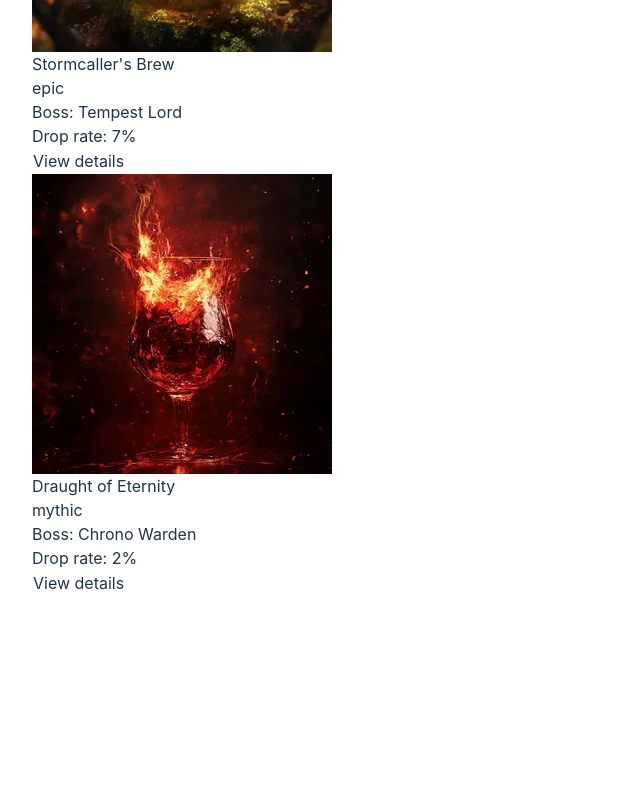
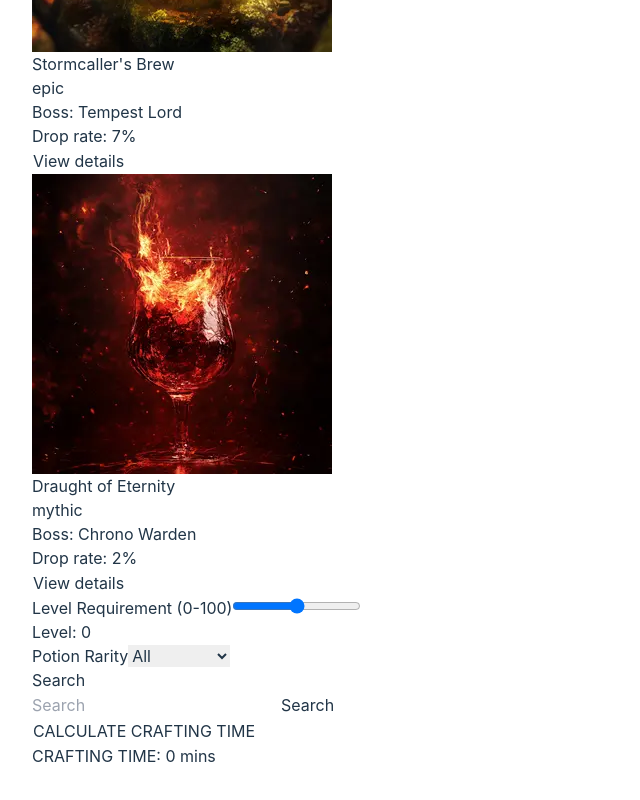
Before and after one commit to PinkiWinkii/asier-arguinchona-intcli2425, a React (Vite) app: page / in a window 1280 px wide. Shown: the part 3680-4480 px from the top of the page, without its empty margins (0-640 px from the left). Before the commit the page ends 4308 px from the top, so only its background shows below. Built offline with nearby package versions, Linux system fonts and the light colour scheme.

Commit message:
[MAIN][ADD] Filters

```diff
--- a/src/App.tsx
+++ b/src/App.tsx
@@ -1,16 +1,78 @@
 import './App.css'
 import { potions } from './data/data'
 import PotionList from './components/PotionList'
-import { useState } from 'react'
+import { useEffect, useState } from 'react'
+import { filterByLevelRequirement, getPotionByRarity, findPotionByEffect, calculateCraftingTime } from './helpers/potionHelpers';
+import Filters from './components/Filters';
+import { Potion } from './types/Potion';
 
 function App() {
 
-  const[showingPotions, setShowingPotions] = useState(potions);
+  const [showingPotions, setShowingPotions] = useState(potions);
+
+  const [level, setLevel] = useState(0);
+  const [rarity, setRarity] = useState('all');
+  const [effect, setEffect] = useState('');
+  const [craftTime, setCraftTime] = useState(0);
+
+  useEffect(() => {
+    setCraftTime(0);
+    filterPotions();
+  }, [level, rarity, effect]);
+
+  // Función para filtrar las pociones
+  const filterPotions = async () => {
+
+    console.log('HA ENTRADO A FILTRAR POTIONS');
+
+    console.log(level);
+    console.log(rarity);
+    console.log(effect);
+
+    let filteredPotions = potions;
+
+    // Filtrar por nivel
+    if (level > 0) {
+      filteredPotions = filterByLevelRequirement(filteredPotions, level);
+    }
+
+    // Filtrar por rareza
+    if (rarity !== 'all') {
+      filteredPotions = getPotionByRarity(filteredPotions, rarity);
+    }
+
+    // Filtrar por efecto
+    if (effect !== '') {
+      filteredPotions = findPotionByEffect(filteredPotions, effect);
+    }
+
+    setShowingPotions(filteredPotions);
+  };
+
+  const handleEffectChange = async (newEffect: string) => {
+    setEffect(newEffect);
+    await filterPotions();
+  }
+
+  const handleCraftingTime = () => {
+    const craftTime = calculateCraftingTime(showingPotions);
+    setCraftTime(craftTime);
+  }
 
   return (
     <>
       <p className='text-2xl text-center'>THIS IS THE POTIONS LIST</p>
       <PotionList potions={showingPotions}></PotionList>
+      <Filters
+        onEffectChange={handleEffectChange}
+        setLevel={setLevel}
+        setRarity={setRarity}
+        level={level}
+        calculateCraftTime={handleCraftingTime}
+        craftTime={craftTime}
+      >
+
+      </Filters>
     </>
   )
 }
--- a/src/components/Filters.tsx
+++ b/src/components/Filters.tsx
@@ -1,40 +1,38 @@
 // src/components/Filters.tsx
 import React from 'react';
+import RarityFilter from './RarityFilter';
+import InputFilter from './InputFilter';
+import LevelFilter from './LevelFilter';
 
 interface FiltersProps {
-  onLevelChange: (level: number) => void;
-  onRarityChange: (rarity: string) => void;
+  onEffectChange: (effects: string) => void;
+  setLevel: any;
+  setRarity: any;
+  level: number;
+  calculateCraftTime: any;
+  craftTime: number;
 }
 
-const Filters: React.FC<FiltersProps> = ({ onLevelChange, onRarityChange }) => {
+const Filters: React.FC<FiltersProps> = ({ onEffectChange, setLevel, setRarity, level, calculateCraftTime, craftTime }) => {
+
   return (
     <div className="flex justify-center items-center gap-8 mt-4">
-      {/* Slider */}
+
+      <LevelFilter setLevel={setLevel} level={level}></LevelFilter>
+
+      <RarityFilter setRarity={setRarity}></RarityFilter>
+
+      <InputFilter onEffectChange={onEffectChange}></InputFilter>
+
       <div className="flex flex-col items-center">
-        <label htmlFor="level" className="text-lg">Level Requirement (0-100)</label>
-        <input
-          type="range"
-          id="level"
-          min="0"
-          max="100"
-          className="w-64"
-          onChange={(e) => onLevelChange(Number(e.target.value))}
-        />
-      </div>
-
-      {/* Dropdown */}
-      <div className="flex flex-col items-center">
-        <label htmlFor="rarity" className="text-lg">Potion Rarity</label>
-        <select
-          id="rarity"
-          className="p-2"
-          onChange={(e) => onRarityChange(e.target.value)}
+        <button
+          type="submit"
+          className="text-white end-2.5 bottom-2.5 bg-blue-700 hover:bg-blue-800 focus:ring-4 focus:outline-none focus:ring-blue-300 font-medium rounded-lg text-sm px-4 py-2 dark:bg-blue-600 dark:hover:bg-blue-700 dark:focus:ring-blue-800"
+          onClick={calculateCraftTime}
         >
-          <option value="all">All</option>
-          <option value="legendary">Legendary</option>
-          <option value="epic">Epic</option>
-          <option value="mythic">Mythic</option>
-        </select>
+          CALCULATE CRAFTING TIME
+        </button>
+        <div>CRAFTING TIME: {craftTime} mins</div>
       </div>
     </div>
   );
--- /dev/null
+++ b/src/components/InputFilter.tsx
@@ -0,0 +1,48 @@
+// src/components/Filters.tsx
+import React, { useState } from 'react';
+
+interface InputFilter {
+  onEffectChange: (effects: string) => void;
+}
+
+const InputFilter: React.FC<InputFilter> = ({onEffectChange }) => {
+
+  const [searchText, setSearchText] = useState('');
+
+  const handleSearchChange = (e: any) => {
+    setSearchText(e.target.value); // Change input text value whenever something is written or field text changes
+  };
+
+  const handleSearchSubmit = (e: any) => {
+    e.preventDefault(); // Don't send until button pressed
+    onEffectChange(searchText); // Change filter search text
+  };
+
+
+  return (
+
+      <div className="flex flex-col items-center">
+        <form onSubmit={handleSearchSubmit}> {/* Se usa onSubmit para enviar el formulario */}
+          <label className="mb-2 text-sm font-medium text-gray-900 sr-only dark:text-white">Search</label>
+          <div className="relative">
+            <input
+              type="search"
+              id="search"
+              className="block w-full p-4 ps-10 text-sm text-gray-900 border border-gray-300 rounded-lg bg-gray-50 focus:ring-blue-500 focus:border-blue-500 dark:bg-gray-700 dark:border-gray-600 dark:placeholder-gray-400 dark:text-white dark:focus:ring-blue-500 dark:focus:border-blue-500"
+              placeholder="Search"
+              value={searchText} // El valor del input está controlado por el estado
+              onChange={handleSearchChange}
+            />
+            <button
+              type="submit"
+              className="text-white absolute end-2.5 bottom-2.5 bg-blue-700 hover:bg-blue-800 focus:ring-4 focus:outline-none focus:ring-blue-300 font-medium rounded-lg text-sm px-4 py-2 dark:bg-blue-600 dark:hover:bg-blue-700 dark:focus:ring-blue-800"
+            >
+              Search
+            </button>
+          </div>
+        </form>
+      </div>
+  );
+};
+
+export default InputFilter;
--- /dev/null
+++ b/src/components/LevelFilter.tsx
@@ -0,0 +1,31 @@
+// src/components/Filters.tsx
+import React from 'react';
+
+interface LevelFilter {
+  level: number;
+  setLevel: any;
+}
+
+const LevelFilter: React.FC<LevelFilter> = ({level, setLevel}) => {
+
+  return (
+    <div className="flex justify-center items-center gap-8 mt-4">
+
+      <div className="flex flex-col items-center">
+        <label className="text-lg">Level Requirement (0-100)</label>
+        <input
+          type="range"
+          id="level"
+          min="0"
+          max="100"
+          className="w-64"
+          onChange={(e) => setLevel(e.target.value)}
+        />
+        <p>Level: {level}</p>
+      </div>
+
+    </div>
+  );
+};
+
+export default LevelFilter;
--- /dev/null
+++ b/src/components/RarityFilter.tsx
@@ -0,0 +1,27 @@
+// src/components/Filters.tsx
+import React from 'react';
+
+interface RarityFilter {
+  setRarity: any;
+}
+
+const RarityFilter: React.FC<RarityFilter> = ({setRarity}) => {
+
+  return (
+      <div className="flex flex-col items-center">
+        <label className="text-lg">Potion Rarity</label>
+        <select
+          id="rarity"
+          className="p-2"
+          onChange={(e) => setRarity(e.target.value)}
+        >
+          <option value="all">All</option>
+          <option value="legendary">Legendary</option>
+          <option value="epic">Epic</option>
+          <option value="mythic">Mythic</option>
+        </select>
+      </div>
+  );
+};
+
+export default RarityFilter;
```
